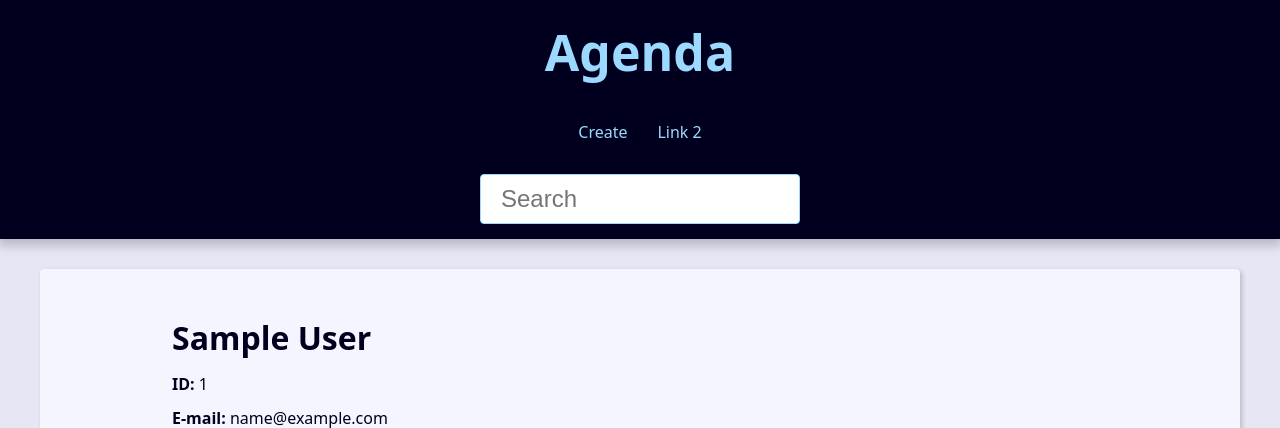
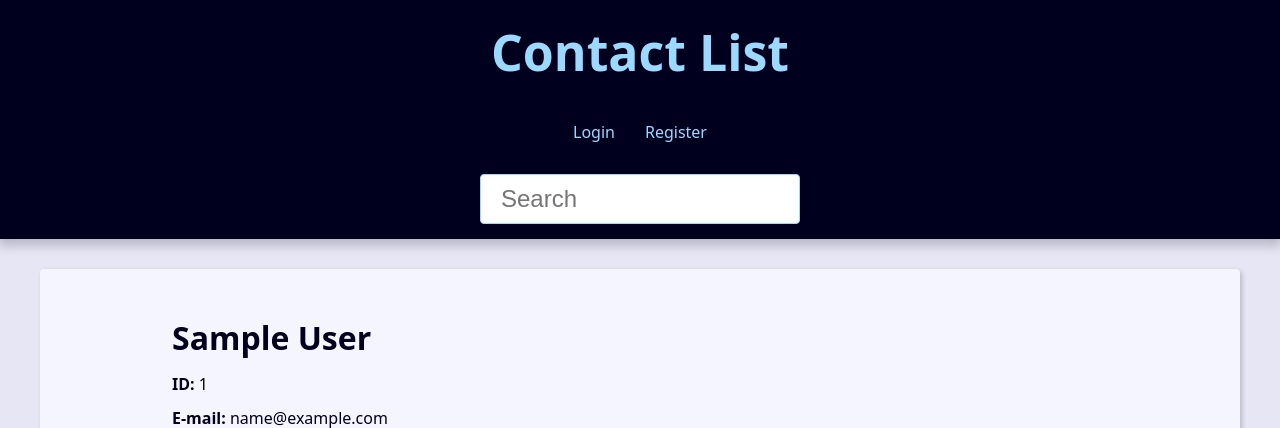
Before and after one commit to felipevalory/Contact-List, a Django app: page /contact/1/detail/ in a window 1280 px wide. Shown: the top 428 px of the page. Run offline with Django 5.2, Linux system fonts and the light colour scheme; tables that the repository leaves empty hold one stand-in row (values such as "Sample post"); grey boxes marked "Sample" are stand-in pictures.

Commit message:
Diferenciando usuario logado e não logado

```diff
--- a/base_templates/global/partials/_head.html
+++ b/base_templates/global/partials/_head.html
@@ -1,5 +1,5 @@
 {% load static %}
 <meta charset="UTF-8">
 <meta name="viewport" content="width=device-width, initial-scale=1.0">
-<title>{{ site_title }}Agenda</title>
+<title>{{ site_title }}Contact List</title>
 <link rel="stylesheet" href="{% static "global/css/style.css" %}">
--- a/base_templates/global/partials/_header.html
+++ b/base_templates/global/partials/_header.html
@@ -1,22 +1,31 @@
 <header class="header">
     <h1 class="header-heading">
         <a href="{% url "contact:index" %}" class="header-link">
-            Agenda
+            Contact List
         </a>
     </h1>
 
     <nav class="menu">
         <ul class="menu-list">
-            <li class="menu-item">
-                <a href="{% url "contact:create" %}" class="menu-link">
-                    Create
-                </a>
-            </li>
-            <li class="menu-item">
-                <a href="" class="menu-link">
-                    Link 2
-                </a>
-            </li>
+
+            {% if user.is_authenticated %}
+                <li class="menu-item">
+                    <a href="{% url "contact:create" %}" class="menu-link">Create</a>
+                </li>
+                <li class="menu-item">
+                    <a href="{% url "contact:user_update" %}" class="menu-link">Profile</a>
+                </li>
+                <li class="menu-item">
+                    <a href="{% url "contact:logout" %}" class="menu-link">Logout</a>
+                </li>
+            {% else %}
+                <li class="menu-item">
+                    <a href="{% url "contact:login" %}" class="menu-link">Login</a>
+                </li>
+                <li class="menu-item">
+                    <a href="{% url "contact:register" %}" class="menu-link">Register</a>
+                </li>
+            {% endif %}
         </ul>
     </nav>
 
--- a/contact/templates/contact/contact.html
+++ b/contact/templates/contact/contact.html
@@ -26,7 +26,7 @@
 
         {% if confirmation == 'no' %}
           <input type="hidden" name="confirmation" value="yes">
-          <button class="btn btn-link btn-delete" type="submit">Confirma?</button>
+          <button class="btn btn-link btn-delete" type="submit">Confirm?</button>
         {% else %}
           <button class="btn btn-link btn-delete" type="submit">Delete</button>
         {% endif %}
--- a/contact/templates/contact/index.html
+++ b/contact/templates/contact/index.html
@@ -48,7 +48,7 @@
 {% else %}
 <div class="single-contact">
     <h1 class="single-contact-name">
-      Nenhum contato encontrado
+      No results
     </h1>
   </div>
 {% endif %}
--- a/contact/views/contact_forms.py
+++ b/contact/views/contact_forms.py
@@ -2,7 +2,10 @@ from django.shortcuts import render, redirect, get_object_or_404
 from django.urls import reverse
 from contact.forms import ContactForm
 from contact.models import Contact
+from django.contrib.auth.decorators import login_required
 
+
+@login_required(login_url='contact:login')
 def create(request):
     form_action = reverse('contact:create')
 
@@ -37,6 +40,7 @@ def create(request):
     )
 
 
+@login_required(login_url='contact:login')
 def update(request, contact_id):
     contact = get_object_or_404(Contact, pk=contact_id, show=True)
     form_action = reverse('contact:update', args=(contact_id,))
@@ -72,6 +76,7 @@ def update(request, contact_id):
     )
 
 
+@login_required(login_url='contact:login')
 def delete(request, contact_id):
     contact = get_object_or_404(Contact, pk=contact_id, show=True)
 
--- a/contact/views/user_forms.py
+++ b/contact/views/user_forms.py
@@ -3,6 +3,7 @@ from contact.forms import RegisterForm, RegisterUpdateForm
 from django.contrib import messages
 from django.contrib.auth.forms import AuthenticationForm
 from django.contrib import auth
+from django.contrib.auth.decorators import login_required
 
 def register(request):
     form = RegisterForm()
@@ -47,6 +48,7 @@ def login_view(request):
     )
 
 
+@login_required(login_url='contact:login')
 def user_update(request):
 
     form = RegisterUpdateForm(instance=request.user)
@@ -76,7 +78,7 @@ def user_update(request):
     return redirect('contact:user_update')
 
 
-
+@login_required(login_url='contact:login')
 def logout_view(request):
      auth.logout(request)
      return redirect('contact:login')
```
